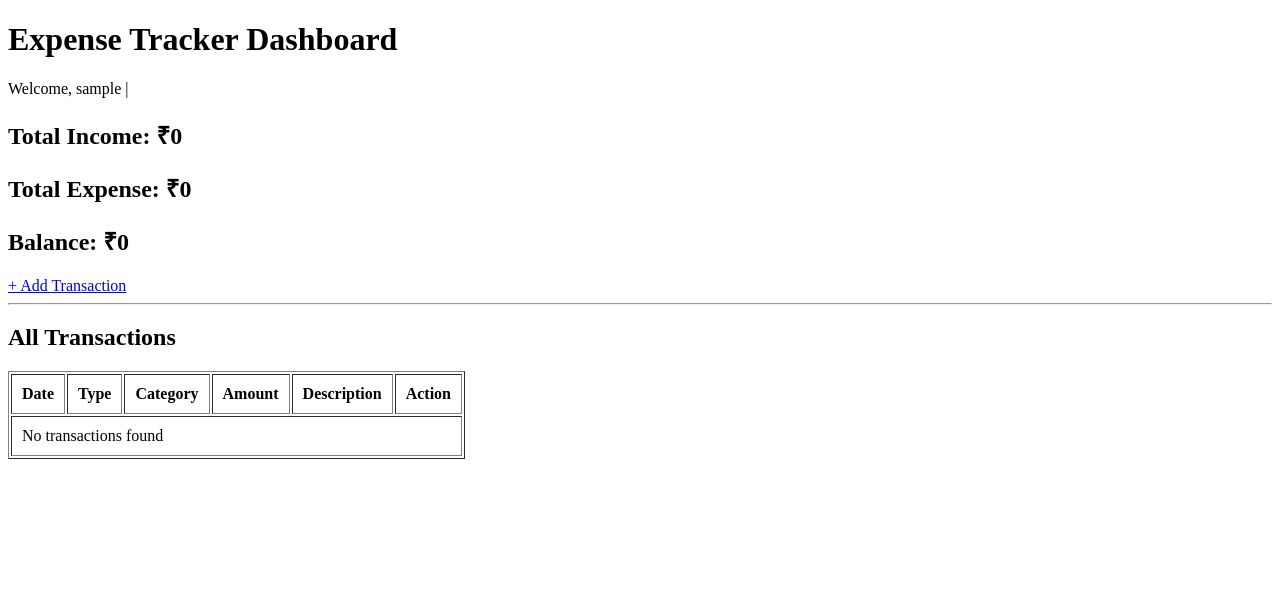
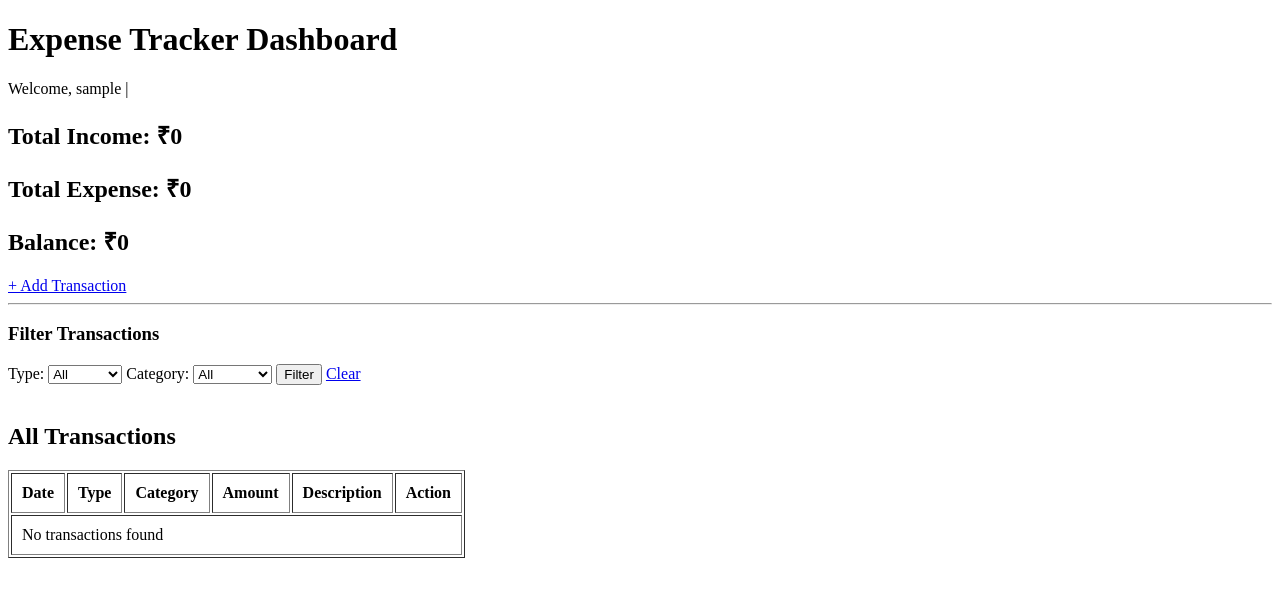
Before and after one commit to pranjal3350/expense-tracker-django, a Django app: page / in a window 1280 px wide. Shown: the top 597 px of the page. Run offline with Django 5.2, Linux system fonts and the light colour scheme; the visitor is signed in with stand-in values (Sample User, id 1); data that the repository does not hold is empty.

Commit message:
Add transaction filter feature

```diff
--- a/tracker/templates/tracker/dashboard.html
+++ b/tracker/templates/tracker/dashboard.html
@@ -20,6 +20,32 @@
     <a href="{% url 'add_transaction' %}">+ Add Transaction</a>
 
     <hr>
+    <h3>Filter Transactions</h3>
+
+<form method="GET">
+    <label>Type:</label>
+    <select name="type">
+        <option value="">All</option>
+        <option value="Income">Income</option>
+        <option value="Expense">Expense</option>
+    </select>
+
+    <label>Category:</label>
+    <select name="category">
+        <option value="">All</option>
+        <option value="Salary">Salary</option>
+        <option value="Food">Food</option>
+        <option value="Travel">Travel</option>
+        <option value="Shopping">Shopping</option>
+        <option value="Rent">Rent</option>
+        <option value="Other">Other</option>
+    </select>
+
+    <button type="submit">Filter</button>
+    <a href="{% url 'dashboard' %}">Clear</a>
+</form>
+
+<br>
 
     <h2>All Transactions</h2>
 
--- a/tracker/views.py
+++ b/tracker/views.py
@@ -12,6 +12,14 @@ from .forms import TransactionForm
 @login_required
 def dashboard(request):
     transactions = Transaction.objects.filter(user=request.user).order_by('-date')
+    transaction_type = request.GET.get('type')
+    category = request.GET.get('category')
+
+    if transaction_type:
+        transactions = transactions.filter(transaction_type=transaction_type)
+
+    if category:
+        transactions = transactions.filter(category=category)
 
     total_income = 0
     total_expense = 0
```
